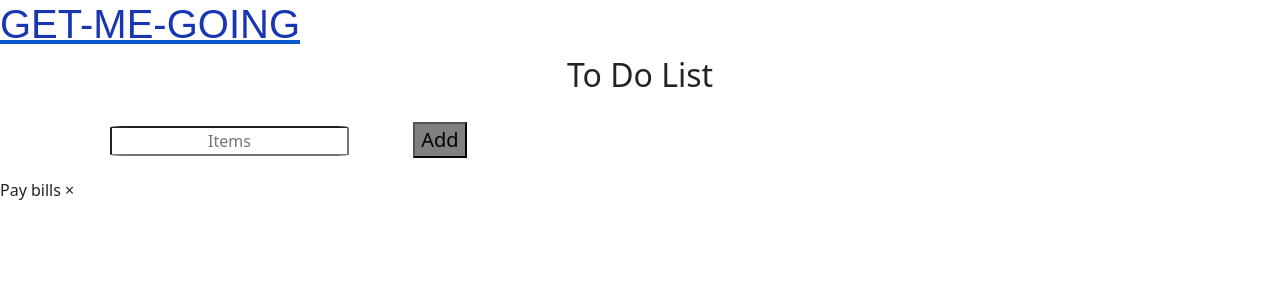
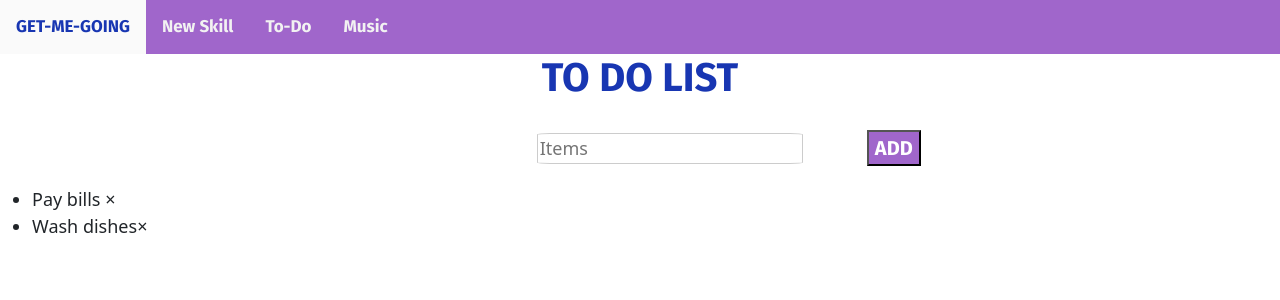
Before and after one commit to thomasfan100/circleSquare, a Flask app: page /toDo/ in a window 1280 px wide. Shown: the top 300 px of the page. Run offline with Flask 2, Linux system fonts and the light colour scheme; some libraries are stand-ins or nearby versions.

Commit message:
reformat to-do page

```diff
--- a/static/css/main.css
+++ b/static/css/main.css
@@ -19,7 +19,7 @@ body {
 }
 
 #myInput {
-  text-align: center;
+  text-align: left;
   position: relative;
   left:110px;
 }
--- a/static/css/music.css
+++ b/static/css/music.css
@@ -2,7 +2,7 @@ body {
     background-color:#ffffff;
   }
 
-#mainTitle {
+#musicTitle {
     text-align:center;
     color:#1836B2;
     font-family: 'Fira Sans', sans-serif;
--- a/static/css/toDo.css
+++ b/static/css/toDo.css
@@ -1,14 +1,19 @@
-#toDotitle{
+#toDotitle {
   text-align:center;
+  color:#1836B2;
+  font-family: 'Fira Sans', sans-serif;
+  text-transform: uppercase;
 }
 
 ul {
-    margin:0;
-    padding:0;
+  justify-content: center;
+  font-size: large;
+  display: block;
+  margin-left: auto;
+  margin-right: auto;
 }
 
-ul li{
-
+ul li {
   cursor: pointer;
   position: relative;
   background: white;
@@ -32,12 +37,25 @@ ul li.checked {
   right: 0;
 }
 
-input{
-    border-radius: 5%;
+.col-lg-4 {
+  display: block;
+  margin-left: auto;
+  margin-right: auto;
 }
 
-.button{
-  background: grey;
+input {
+  font-size: large;
+  border-radius: 5%;
+  display: inline-block;
+  border: 1px solid #ccc;
+  box-sizing: border-box;
+}
+
+.button {
+  background: #A066CB;
+  color: white;
+  font-family: 'Fira Sans', sans-serif;
+  text-transform: uppercase;
   text-align: center;
   position: relative;
   left: 150px;
@@ -45,6 +63,7 @@ input{
   margin: 20px 20px 20px 20px;
 }
 
-.button:hover{
-    background-color:azure
+.button:hover {
+  background-color:#ddd;
+  color: black;
 }
--- a/templates/music.html
+++ b/templates/music.html
@@ -18,7 +18,7 @@
   <div class="rectangle">
     <div class="container">
 
-        <h1 id="mainTitle">Music</h1>
+        <h1 id="musicTitle">Music</h1>
 
         <div class="row">
           <div class="col-lg-4">
--- a/templates/toDo.html
+++ b/templates/toDo.html
@@ -1,25 +1,33 @@
 {% extends 'base.html' %}
 {% block head %}
-<link rel="stylesheet" href="{{ url_for('static', filename='css/toDo.css') }}" type="text/css">
-<link rel="stylesheet" href="{{ url_for('static', filename='css/main.css') }}" type="text/css">
+<div class="topnav">
+    <link href="{{ url_for('static',filename='css/nav-bar.css') }}" rel="stylesheet" type="text/css" />
+    <link rel="preconnect" href="https://fonts.googleapis.com">
+    <link rel="preconnect" href="https://fonts.gstatic.com" crossorigin>
+    <link href="https://fonts.googleapis.com/css2?family=Fira+Sans:wght@700&display=swap" rel="stylesheet">
+    <a class="active" href="{{ url_for('index') }}">GET-ME-GOING</a>
+    <a href="{{ url_for('newSkill') }}">New Skill</a>
+    <a href="{{ url_for('toDo') }}">To-Do</a>
+    <a href="{{ url_for('music') }}">Music</a>
+</div>
 {% endblock %}
 
 {% block body %}
-  <a index="header" href="{{ url_for('index') }}">
-    <h1 id="mainTitle">Get-Me-Going</h1>
-  </a>
+<link href="{{ url_for('static',filename='css/main.css') }}" rel="stylesheet" type="text/css" />
+<link rel="stylesheet" href="{{ url_for('static', filename='css/toDo.css') }}" type="text/css">
 
-<h2 id="toDotitle">To Do List</h2>
+<h1 id="toDotitle">To Do List</h2>
 
 <div class="col-lg-4">
-<input type="text" id="myInput" placeholder="Items">
-<button onclick="newElement()" class="button">Add </button>
+    <input type="text" id="myInput" placeholder="Items">
+    <button onclick="newElement()" class="button">Add</button>
 
 </div>
 
 
 <ul id="list">
 <li>Pay bills </li>
+<li>Wash dishes</li>
 </ul>
 <script src="{{ url_for('static', filename='js/toDo.js') }}"></script>
 {% endblock %}
```
Lines whose indentation alone changed are shown as unchanged.
